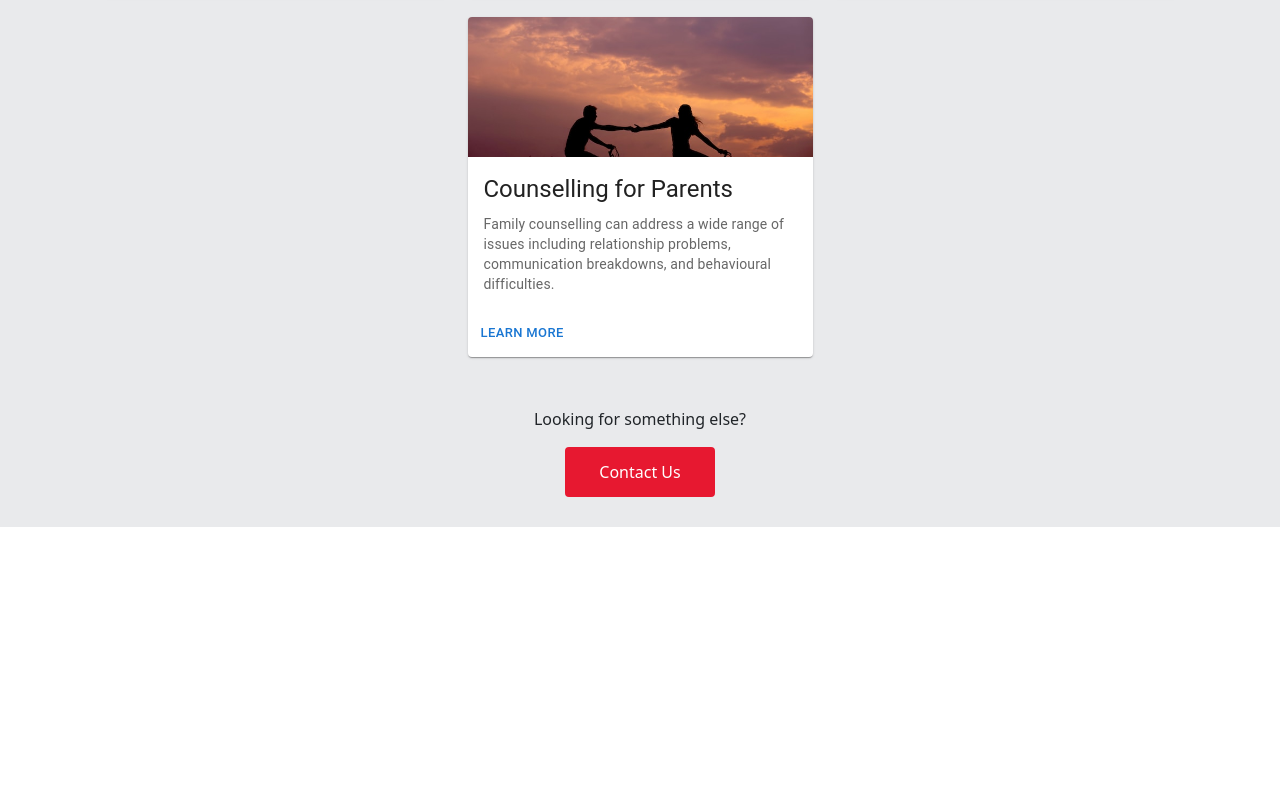
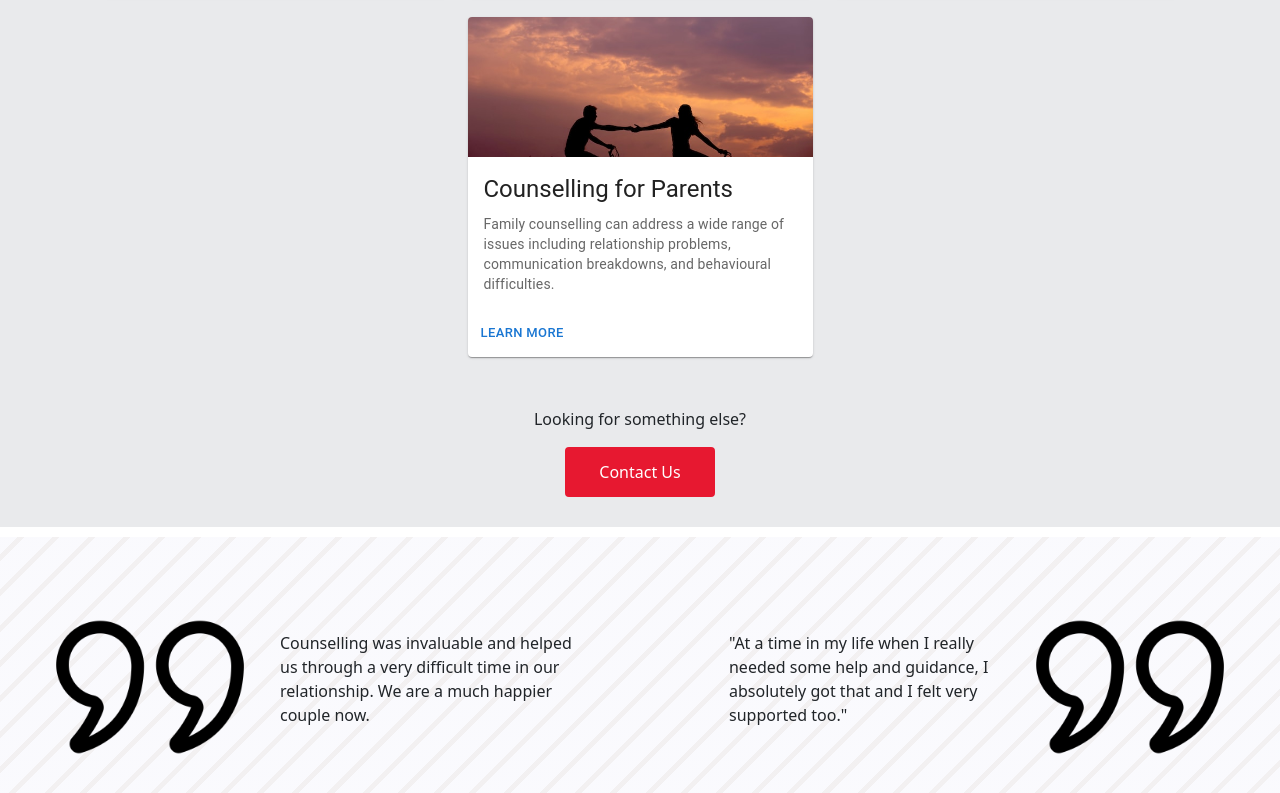
Before and after one commit to gines18/The_Spark, a React (Vite) app: page / in a window 1280 px wide. Shown: the part 1664-2457 px from the top of the page. Before the commit the page ends 2221 px from the top, so only its background shows below. Built offline with nearby package versions, Linux system fonts and the light colour scheme.

Commit message:
add Quotes component

```diff
--- a/src/App.jsx
+++ b/src/App.jsx
@@ -4,7 +4,7 @@
 import Info from "./components/Info";
 import Services from "./components/Services";
 import 'bootstrap/dist/css/bootstrap.min.css';
-
+import Quotes from "./components/Quotes";
 function App() {
   return (
     <>
@@ -12,6 +12,7 @@
       <Hero />
       <Info />
       <Services />
+      <Quotes />
     </>
   );
 }
--- /dev/null
+++ b/src/components/Quotes.css
@@ -0,0 +1,38 @@
+#container_quotes {
+  display: flex;
+  justify-content: center;
+  align-items: center;
+  gap: 50px;
+  flex-direction: row;
+  width: 100%;
+position: relative;
+margin-top: 10px;
+}
+
+#container_quotes:before{
+    content: "";
+    position: absolute;
+    top: 0;
+    left: 0;
+    width: 100%;
+    height: 100%;
+    background-color: #e5e5f7;
+    opacity: 0.2;
+    background: repeating-linear-gradient( -45deg, #c1b6bb, #c1b6bb 5px, #e5e5f7 5px, #e5e5f7 25px );
+
+}
+
+#quote_img {
+  width: 200px;
+}
+
+#quotes_box {
+  display: flex;
+  justify-content: center;
+  flex-direction: row;
+  align-items: center;
+  padding: 50px;
+  gap: 30px;
+  z-index: 2;
+
+}
--- /dev/null
+++ b/src/components/Quotes.jsx
@@ -0,0 +1,40 @@
+import React from "react";
+import './Quotes.css'
+let data_quotes = [
+  {
+    img: "./quote.png",
+    quote:
+      "Counselling was invaluable and helped us through a very difficult time in our relationship. We are a much happier couple now.",
+  },
+];
+
+let data_quotes_second = [
+  {
+    img: "./quote.png",
+    quote:
+      "At a time in my life when I really needed some help and guidance, I absolutely got that and I felt very supported too.",
+  },
+];
+
+function Quotes() {
+  return(
+  <>
+
+  <div id="container_quotes">
+  <div id="quotes_box">
+    <img id="quote_img" src="./quote.png" alt="" />
+        <p>Counselling was invaluable and helped us through a very difficult time in our relationship. We are a much happier couple now.</p>
+    </div>
+
+    <div id="quotes_box">
+        <p>"At a time in my life when I really needed some help and guidance, I absolutely got that and I felt very supported too."</p>
+        <img  id="quote_img" src="./quote.png" alt="" />
+    </div>
+
+    </div>
+
+    </>
+    )
+}
+
+export default Quotes;
--- a/src/components/Services.css
+++ b/src/components/Services.css
@@ -4,7 +4,6 @@
   flex-direction: column;
   align-items: center;
   background-color: #e9eaec;
-
   padding-top: 30px;
 }
 #services_container {
@@ -12,10 +11,8 @@
   justify-content: center;
   align-items: center;
   gap: 20px;
-
   flex-wrap: wrap;
   background-color: #e9eaec;
-
   padding: 20px;
 }
 
@@ -25,13 +22,10 @@
   flex-direction: column;
   align-items: center;
   background-color: #e9eaec;
-
   padding-top: 30px;
-  margin-bottom: 30px;
   padding-bottom: 30px;
   position: relative;
 }
-
 
 #info_button_services {
   width: 150px;
@@ -43,12 +37,12 @@
   transition: all 0.2s ease-in-out;
 }
 
-  #info_button_services:hover{
+#info_button_services:hover {
   transform: scale(1.1);
   cursor: pointer;
 }
 
-.popup{
+.popup {
   display: flex;
   justify-content: center;
   flex-direction: column;
@@ -63,11 +57,10 @@
   top: 400px;
   left: 300px;
   z-index: 1;
-
+  align-items: center;
 }
 
-#services_button{
-
+#services_button {
   align-self: flex-end;
   cursor: pointer;
 }
--- a/src/components/Services.jsx
+++ b/src/components/Services.jsx
@@ -5,7 +5,6 @@
 import Typography from "@mui/material/Typography";
 import { Button, CardActionArea, CardActions } from "@mui/material";
 import "./Services.css";
-
 import {useState} from 'react'
 
 let data = [
```
Also changed, not shown: public/quote.png (added). Lines whose indentation alone changed are shown as unchanged.
